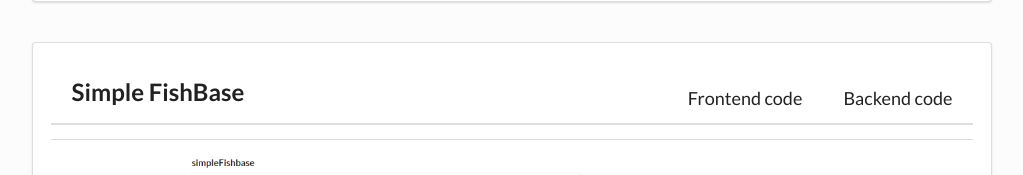
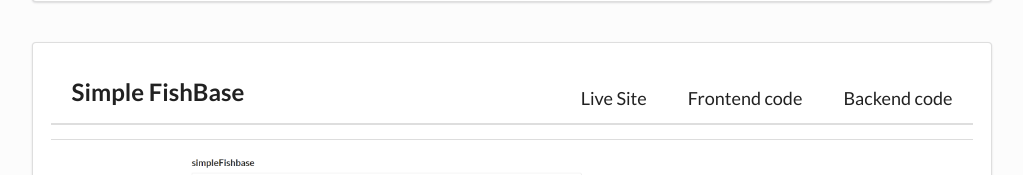
Before and after one commit to jacob-pugsley/jacob-pugsley.github.io, a plain HTML site: page index.html in a window 1280 px wide. Shown: the part 2544-2719 px from the top of the page, without its empty margins (128-1151 px from the left). Drawn offline with Linux system fonts and the light colour scheme.

Commit message:
added link to live version of simple fishbase

```diff
--- a/index.html
+++ b/index.html
@@ -102,6 +102,7 @@
 				</a>
 
 				<div class="right menu">
+					<a class="item" href="https://jacob-pugsley.github.io/SimpleFishBase_Main/" target="_blank">Live Site</a>
 					<a class="item" href="https://github.com/jacob-pugsley/SimpleFishBase_Front" target="_blank">Frontend code</a>
 					<a class="item" href="https://github.com/jacob-pugsley/SimpleFishBase_Back" target="_blank">Backend code</a>
 				</div>
```
